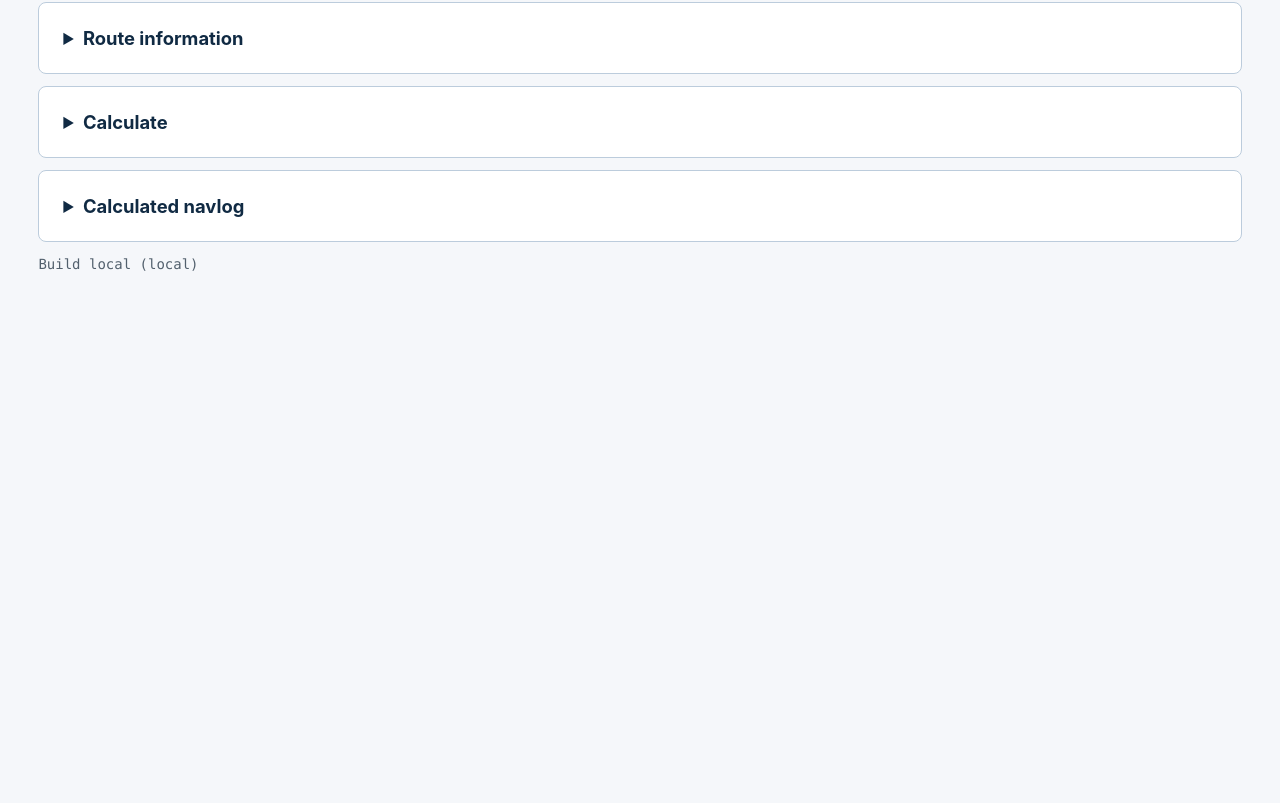
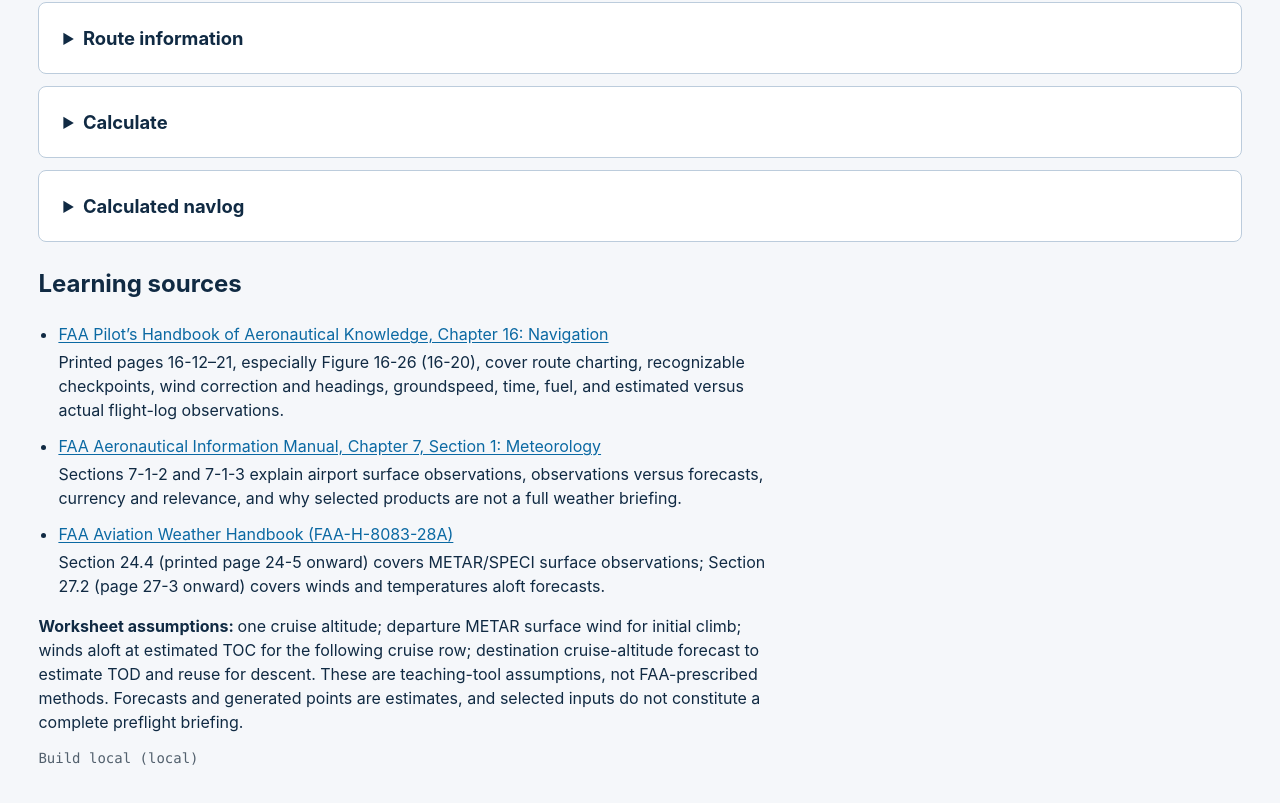
Before and after one commit to benvon/ppl-navlog, a website built with Vite: page index.html in a window 1280 px wide. Shown: the part 1097-1900 px from the top of the page. Before the commit the page ends 1422 px from the top, so only its background shows below. Built offline with nearby package versions, Linux system fonts and the light colour scheme.

Commit message:
feat(ui): add authoritative learning sources (#38)

```diff
--- a/src/main.ts
+++ b/src/main.ts
@@ -4,6 +4,7 @@ import { WorkerWindsClient } from './services/weather/winds-client';
 import { createBrowserUseCaseIds, createSystemClock } from './application/plan-use-cases';
 import { IndexedDbPilotInputRepository } from './services/storage/pilot-input-repository';
 import { renderPilotIntentPlanner } from './ui/pilot-intent-planner';
+import { createLearningSources } from './ui/learning-sources';
 import './ui/styles.css';
 
 const root = document.querySelector<HTMLElement>('#app');
@@ -26,5 +27,5 @@ const footer = document.createElement('footer');
 const identity = document.createElement('p'); identity.className = 'build-identity'; void showBuildIdentity(identity, import.meta.env.VITE_APP_VERSION ?? 'local', import.meta.env.VITE_APP_COMMIT_SHA ?? 'local');
 footer.append(identity);
 const workspace = document.createElement('div'); workspace.className = 'planning-workspace';
-main.append(heading, description, disclaimer, workspace, footer); root.replaceChildren(main);
+main.append(heading, description, disclaimer, workspace, createLearningSources(), footer); root.replaceChildren(main);
 renderPilotIntentPlanner(workspace, { repository, airportLookup: new WorkerAirportLookup(), winds, ids, clock });
--- /dev/null
+++ b/src/ui/learning-sources.ts
@@ -0,0 +1,46 @@
+export function createLearningSources(): HTMLElement {
+  const section = document.createElement('section');
+  section.className = 'learning-sources';
+
+  const heading = document.createElement('h2');
+  heading.textContent = 'Learning sources';
+
+  const sources = document.createElement('ul');
+  const entries = [
+    {
+      title: 'FAA Pilot’s Handbook of Aeronautical Knowledge, Chapter 16: Navigation',
+      url: 'https://www.faa.gov/sites/faa.gov/files/18_phak_ch16.pdf#page=12',
+      context: 'Printed pages 16-12–21, especially Figure 16-26 (16-20), cover route charting, recognizable checkpoints, wind correction and headings, groundspeed, time, fuel, and estimated versus actual flight-log observations.'
+    },
+    {
+      title: 'FAA Aeronautical Information Manual, Chapter 7, Section 1: Meteorology',
+      url: 'https://www.faa.gov/air_traffic/publications/atpubs/aim_html/chap7_section_1.html',
+      context: 'Sections 7-1-2 and 7-1-3 explain airport surface observations, observations versus forecasts, currency and relevance, and why selected products are not a full weather briefing.'
+    },
+    {
+      title: 'FAA Aviation Weather Handbook (FAA-H-8083-28A)',
+      url: 'https://www.faa.gov/sites/faa.gov/files/FAA-H-8083-28A_FAA_Web.pdf#page=297',
+      context: 'Section 24.4 (printed page 24-5 onward) covers METAR/SPECI surface observations; Section 27.2 (page 27-3 onward) covers winds and temperatures aloft forecasts.'
+    }
+  ];
+
+  for (const entry of entries) {
+    const item = document.createElement('li');
+    const link = document.createElement('a');
+    link.href = entry.url;
+    link.textContent = entry.title;
+    const context = document.createElement('p');
+    context.textContent = entry.context;
+    item.append(link, context);
+    sources.append(item);
+  }
+
+  const assumptions = document.createElement('p');
+  assumptions.className = 'worksheet-assumptions';
+  const assumptionsLabel = document.createElement('strong');
+  assumptionsLabel.textContent = 'Worksheet assumptions: ';
+  assumptions.append(assumptionsLabel, document.createTextNode('one cruise altitude; departure METAR surface wind for initial climb; winds aloft at estimated TOC for the following cruise row; destination cruise-altitude forecast to estimate TOD and reuse for descent. These are teaching-tool assumptions, not FAA-prescribed methods. Forecasts and generated points are estimates, and selected inputs do not constitute a complete preflight briefing.'));
+
+  section.append(heading, sources, assumptions);
+  return section;
+}
--- a/src/ui/styles/components.css
+++ b/src/ui/styles/components.css
@@ -219,6 +219,9 @@ td {
   font-size: 0.875rem;
 }
 
+.learning-sources a { color: var(--color-focus); text-underline-offset: 0.15em; }
+.learning-sources a:focus-visible { outline: 3px solid var(--color-focus-ring); outline-offset: 2px; }
+
 .teaching-disclaimer {
   margin-block: var(--space-3) var(--space-4);
   padding: var(--space-3);
--- a/src/ui/styles/layout.css
+++ b/src/ui/styles/layout.css
@@ -12,6 +12,11 @@ body {
 }
 
 .planner-shell { max-width: 88rem; margin: var(--space-6) auto 0; }
+
+.learning-sources { max-width: 88rem; margin: var(--space-6) auto 0; line-height: 1.5; }
+.learning-sources ul { display: grid; gap: var(--space-3); max-width: 72ch; padding-inline-start: 1.25rem; }
+.learning-sources li > p { margin-block: var(--space-1) 0; }
+.worksheet-assumptions { max-width: 72ch; }
 
 .planner-shell > h2 { margin-block-end: var(--space-2); }
 
```
